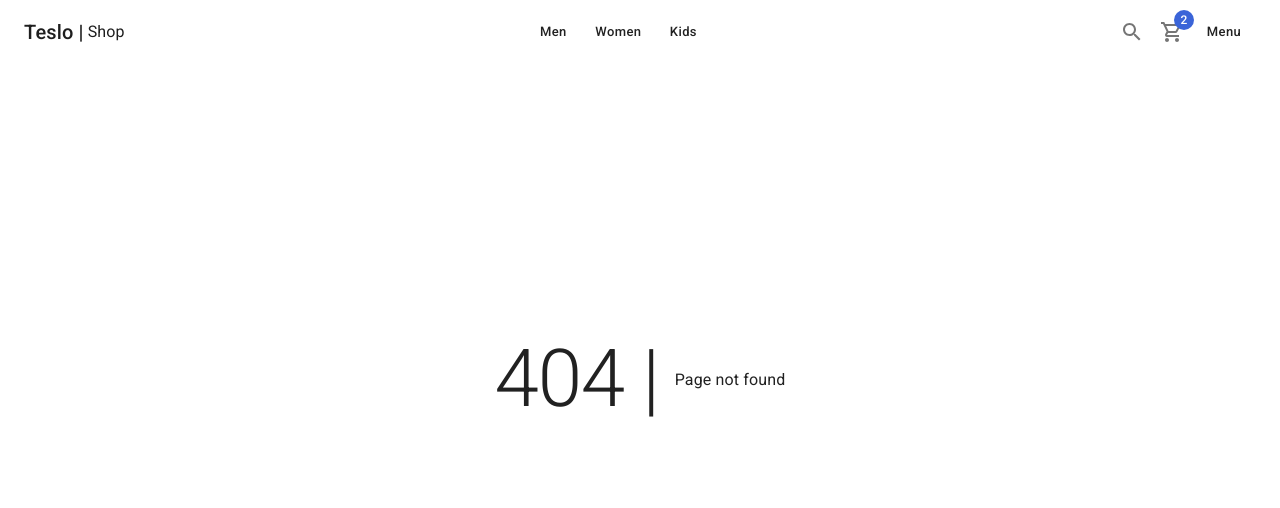
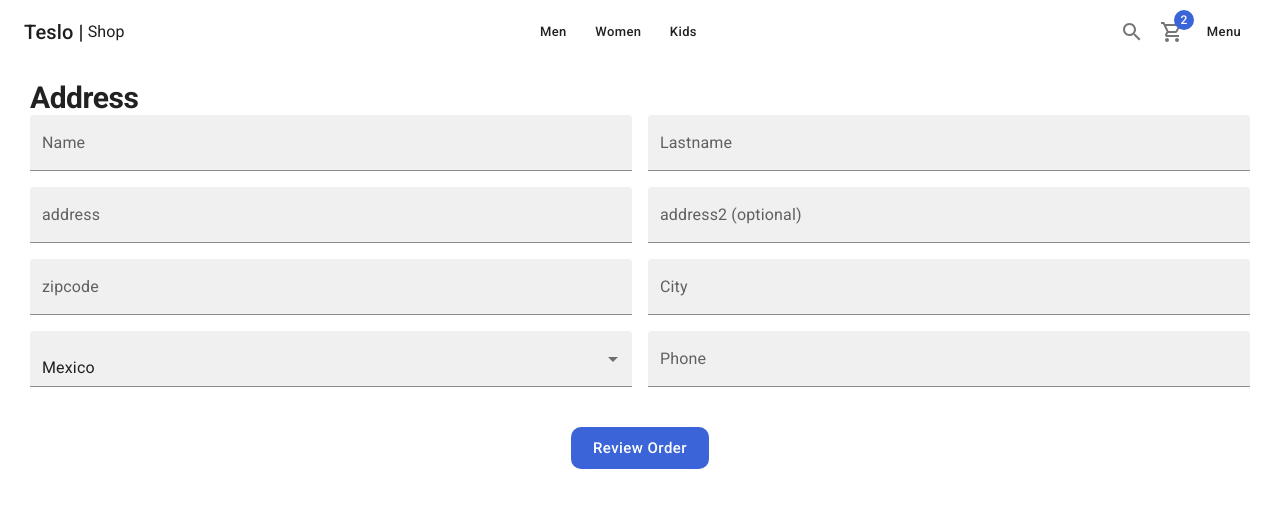
Before and after one commit to luix30182/teslo-shop, a Next.js app: page /checkout/address in a window 1280 px wide. Before the commit this address had no page. Shown: the top 508 px of the page. Built offline with nearby package versions, Linux system fonts and the light colour scheme.

Commit message:
Added address form

```diff
--- /dev/null
+++ b/pages/checkout/address.tsx
@@ -0,0 +1,63 @@
+import { ShopLayout } from '../../components/layouts/ShopLayout';
+import {
+  Box,
+  Button,
+  FormControl,
+  Grid,
+  InputLabel,
+  MenuItem,
+  Select,
+  TextField,
+  Typography
+} from '@mui/material';
+
+const Address = () => {
+  return (
+    <ShopLayout title="Address" pageDescription="Confirm address order">
+      <Typography variant="h1" component="h1">
+        Address
+      </Typography>
+
+      <Grid container spacing={2}>
+        <Grid item xs={12} sm={6}>
+          <TextField label="Name" variant="filled" fullWidth />
+        </Grid>
+        <Grid item xs={12} sm={6}>
+          <TextField label="Lastname" variant="filled" fullWidth />
+        </Grid>
+        <Grid item xs={12} sm={6}>
+          <TextField label="address" variant="filled" fullWidth />
+        </Grid>
+        <Grid item xs={12} sm={6}>
+          <TextField label="address2 (optional)" variant="filled" fullWidth />
+        </Grid>
+        <Grid item xs={12} sm={6}>
+          <TextField label="zipcode" variant="filled" fullWidth />
+        </Grid>
+        <Grid item xs={12} sm={6}>
+          <TextField label="City" variant="filled" fullWidth />
+        </Grid>
+        <Grid item xs={12} sm={6}>
+          <FormControl fullWidth>
+            <Select variant="filled" label="Country" value={1}>
+              <MenuItem value={1}>Mexico</MenuItem>
+              <MenuItem value={2}>USA</MenuItem>
+              <MenuItem value={3}>Canada</MenuItem>
+            </Select>
+          </FormControl>
+        </Grid>
+        <Grid item xs={12} sm={6}>
+          <TextField label="Phone" variant="filled" fullWidth />
+        </Grid>
+      </Grid>
+
+      <Box sx={{ mt: 5 }} display="flex" justifyContent="center">
+        <Button color="secondary" className="circulat-btn" size="large">
+          Review Order
+        </Button>
+      </Box>
+    </ShopLayout>
+  );
+};
+
+export default Address;
```
